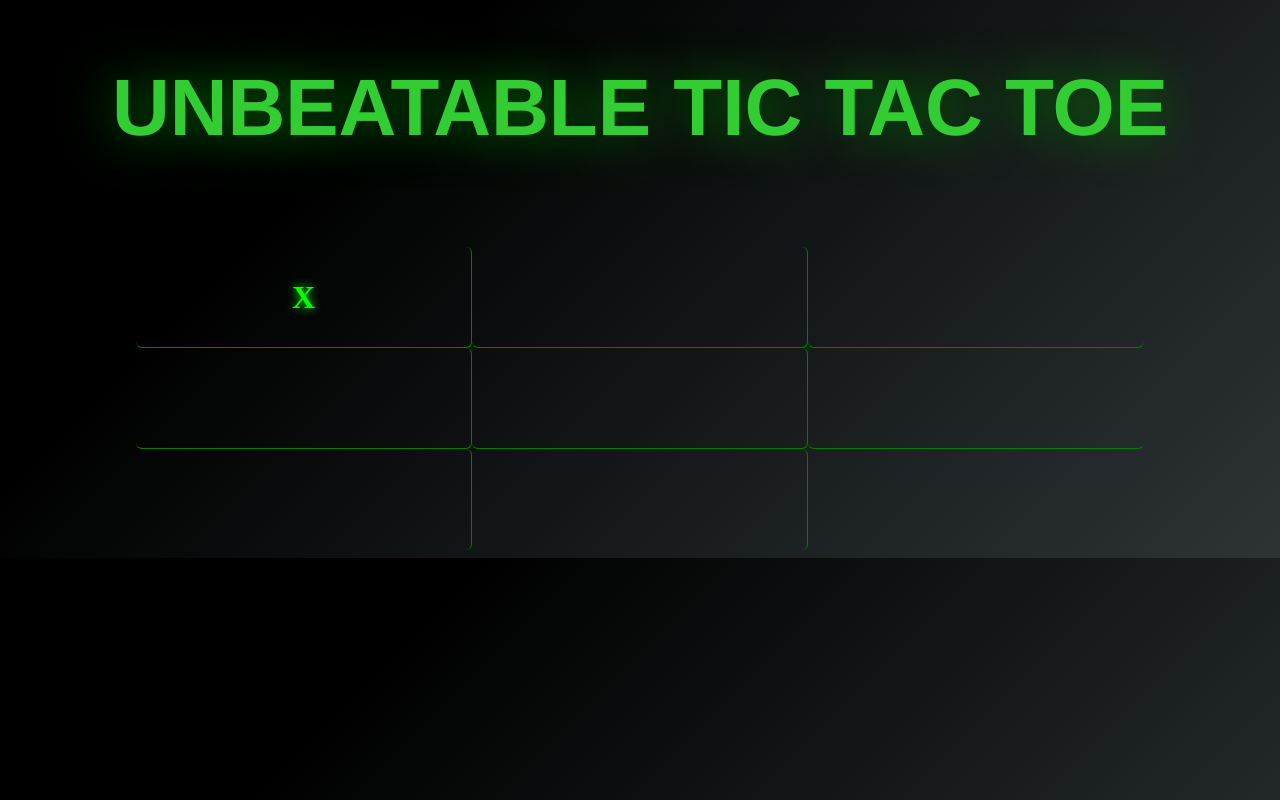
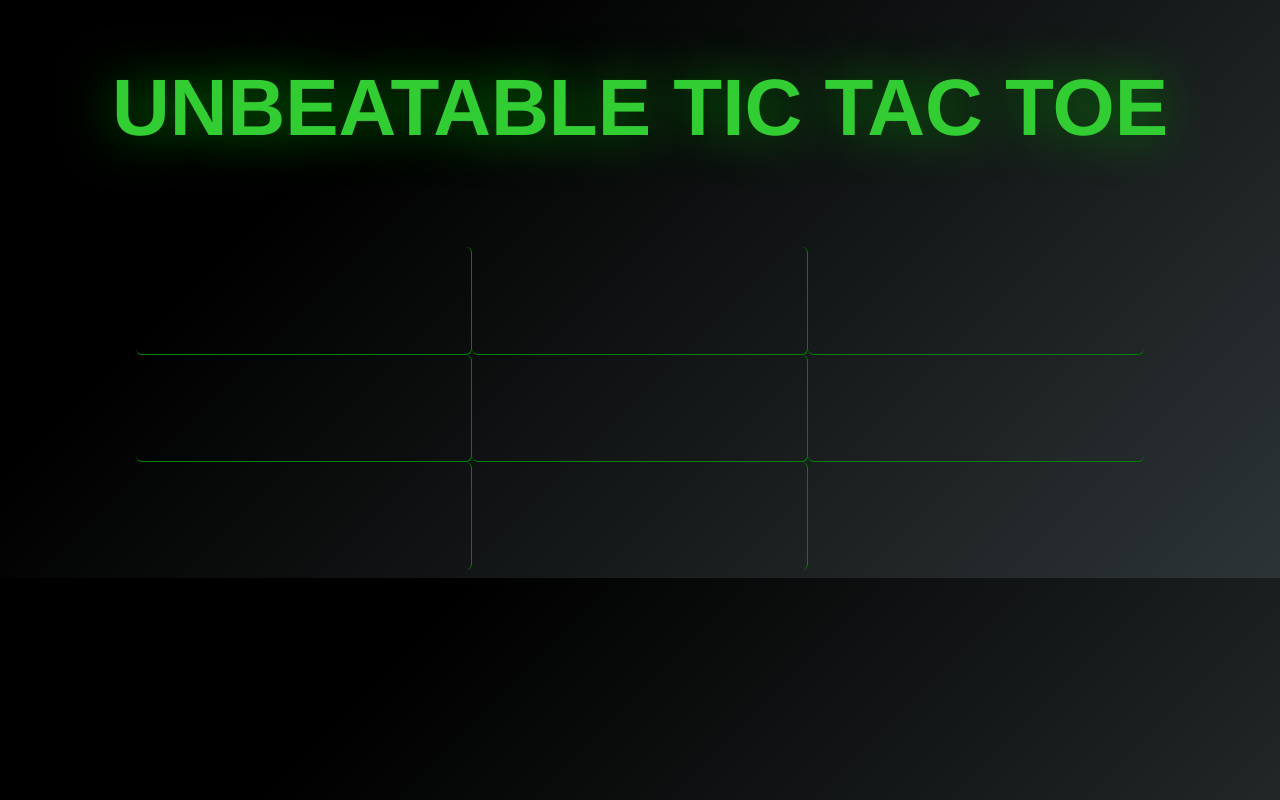
Before and after one commit to MGibson7/UnbeatableTicTacToe, a plain HTML site: page index.html in a window 1280 px wide. Drawn offline with Linux system fonts and the light colour scheme.

Commit message:
updated padding to vh unit

```diff
--- a/index.html
+++ b/index.html
@@ -12,7 +12,7 @@
         <h1>UNBEATABLE TIC TAC TOE</h1>
         <div id = "gameboard">
             <div id = "space1">
-                <h2 id = "space1A">X</h2>
+                <h2 id = "space1A"></h2>
 
             </div>
             <div id = "space2">
--- a/style.css
+++ b/style.css
@@ -49,7 +49,7 @@ h1{
 
 #space1, #space2, #space3, #space4, #space5, #space6, #space7, #space8, #space9{
 
-    padding: 5px;
+    padding: 5vh;
 
 }
 
```
